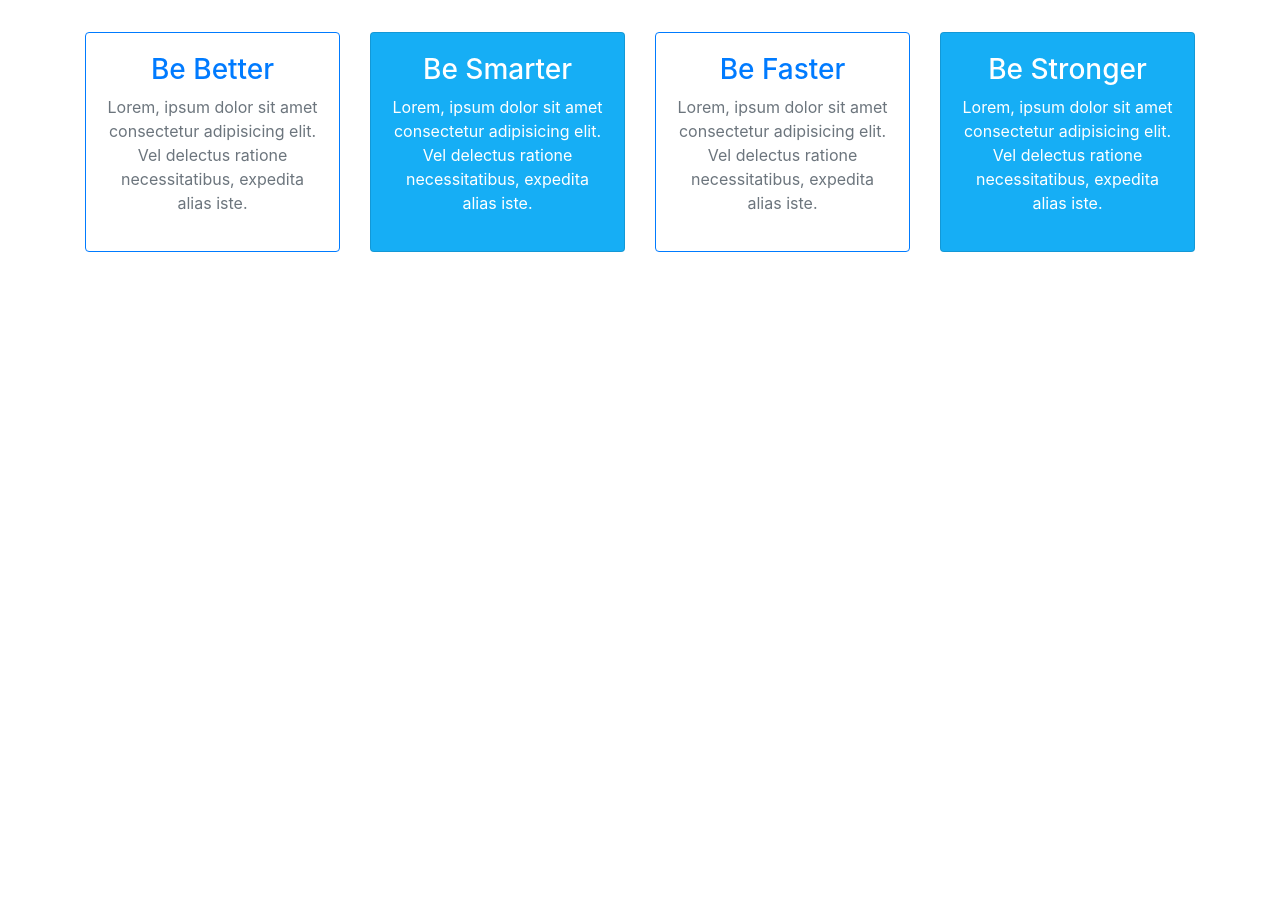
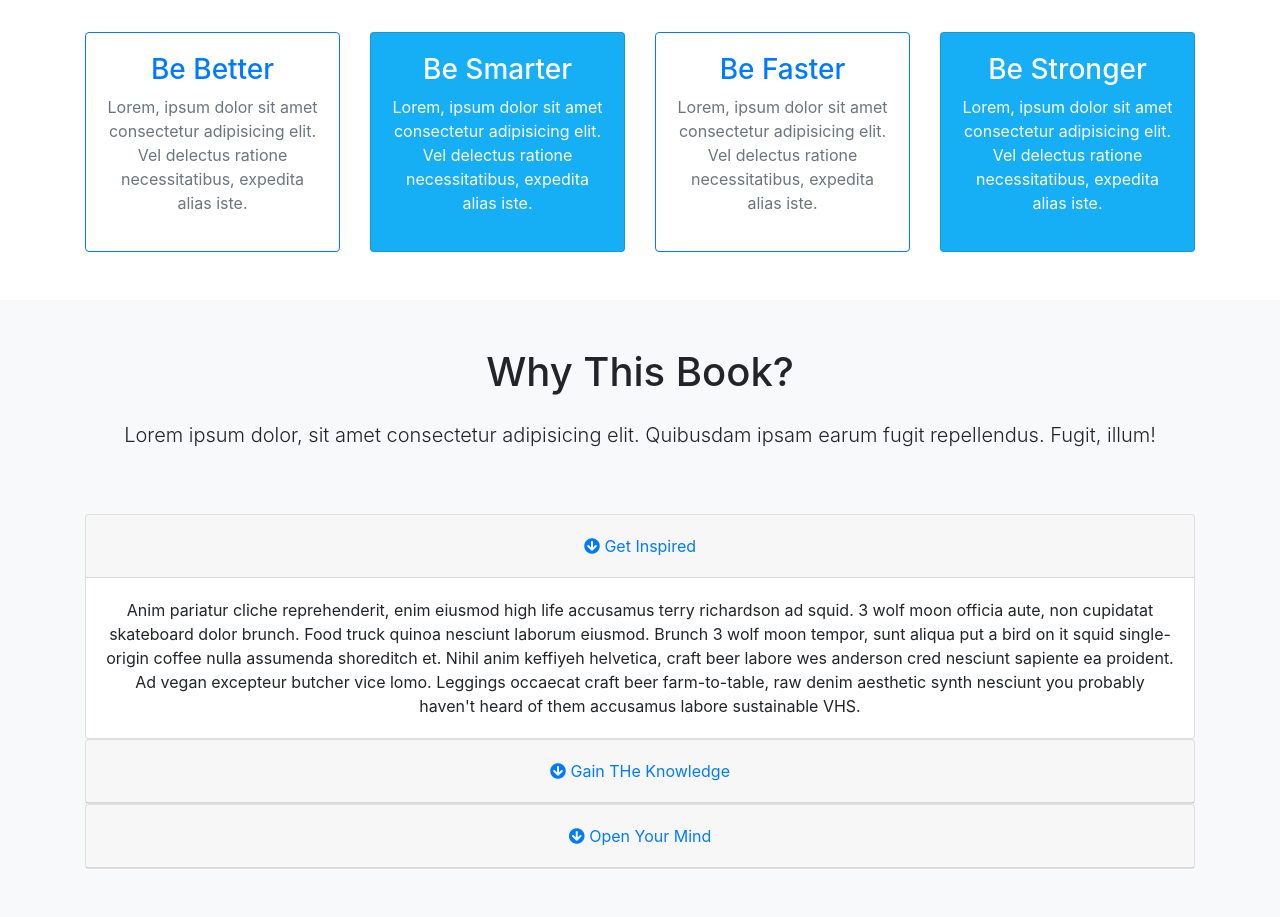
Before and after one commit to SohanR/book-website, a website built with webpack: page index.html in a window 1280 px wide. Shown: the part 865-1782 px from the top of the page. Before the commit the page ends 1165 px from the top, so only its background shows below. Built offline with nearby package versions, Linux system fonts and the light colour scheme; files whose address does not match are found by name.

Commit message:
about section

```diff
--- a/index.html
+++ b/index.html
@@ -178,6 +178,139 @@
       </div>
     </section>
 
+    <!---About-->
+
+    <section id="about" class="py-5 text-center bg-light">
+      <div class="container">
+        <div class="row">
+          <div class="col">
+            <div class="info-header mb-5">
+              <h1 class="pb-3">
+                Why This Book?
+              </h1>
+              <p class="lead pb-3">
+                Lorem ipsum dolor, sit amet consectetur adipisicing elit.
+                Quibusdam ipsam earum fugit repellendus. Fugit, illum!
+              </p>
+            </div>
+
+            <!---Accordion--->
+            <div id="accordion">
+              <div class="card">
+                <div class="card-header" id="headingOne">
+                  <h5 class="mb-0">
+                    <button
+                      class="btn btn-link"
+                      data-toggle="collapse"
+                      data-target="#collapseOne"
+                      aria-expanded="true"
+                      aria-controls="collapseOne"
+                    >
+                      <i class="fa fa-arrow-circle-down" aria-hidden="true"></i>
+                      Get Inspired
+                    </button>
+                  </h5>
+                </div>
+
+                <div
+                  id="collapseOne"
+                  class="collapse show"
+                  aria-labelledby="headingOne"
+                  data-parent="#accordion"
+                >
+                  <div class="card-body">
+                    Anim pariatur cliche reprehenderit, enim eiusmod high life
+                    accusamus terry richardson ad squid. 3 wolf moon officia
+                    aute, non cupidatat skateboard dolor brunch. Food truck
+                    quinoa nesciunt laborum eiusmod. Brunch 3 wolf moon tempor,
+                    sunt aliqua put a bird on it squid single-origin coffee
+                    nulla assumenda shoreditch et. Nihil anim keffiyeh
+                    helvetica, craft beer labore wes anderson cred nesciunt
+                    sapiente ea proident. Ad vegan excepteur butcher vice lomo.
+                    Leggings occaecat craft beer farm-to-table, raw denim
+                    aesthetic synth nesciunt you probably haven't heard of them
+                    accusamus labore sustainable VHS.
+                  </div>
+                </div>
+              </div>
+              <div class="card">
+                <div class="card-header" id="headingTwo">
+                  <h5 class="mb-0">
+                    <button
+                      class="btn btn-link collapsed"
+                      data-toggle="collapse"
+                      data-target="#collapseTwo"
+                      aria-expanded="false"
+                      aria-controls="collapseTwo"
+                    >
+                      <i class="fa fa-arrow-circle-down" aria-hidden="true"></i>
+                      Gain THe Knowledge
+                    </button>
+                  </h5>
+                </div>
+                <div
+                  id="collapseTwo"
+                  class="collapse"
+                  aria-labelledby="headingTwo"
+                  data-parent="#accordion"
+                >
+                  <div class="card-body">
+                    Anim pariatur cliche reprehenderit, enim eiusmod high life
+                    accusamus terry richardson ad squid. 3 wolf moon officia
+                    aute, non cupidatat skateboard dolor brunch. Food truck
+                    quinoa nesciunt laborum eiusmod. Brunch 3 wolf moon tempor,
+                    sunt aliqua put a bird on it squid single-origin coffee
+                    nulla assumenda shoreditch et. Nihil anim keffiyeh
+                    helvetica, craft beer labore wes anderson cred nesciunt
+                    sapiente ea proident. Ad vegan excepteur butcher vice lomo.
+                    Leggings occaecat craft beer farm-to-table, raw denim
+                    aesthetic synth nesciunt you probably haven't heard of them
+                    accusamus labore sustainable VHS.
+                  </div>
+                </div>
+              </div>
+              <div class="card">
+                <div class="card-header" id="headingThree">
+                  <h5 class="mb-0">
+                    <button
+                      class="btn btn-link collapsed"
+                      data-toggle="collapse"
+                      data-target="#collapseThree"
+                      aria-expanded="false"
+                      aria-controls="collapseThree"
+                    >
+                      <i class="fa fa-arrow-circle-down" aria-hidden="true"></i>
+                      Open Your Mind
+                    </button>
+                  </h5>
+                </div>
+                <div
+                  id="collapseThree"
+                  class="collapse"
+                  aria-labelledby="headingThree"
+                  data-parent="#accordion"
+                >
+                  <div class="card-body">
+                    Anim pariatur cliche reprehenderit, enim eiusmod high life
+                    accusamus terry richardson ad squid. 3 wolf moon officia
+                    aute, non cupidatat skateboard dolor brunch. Food truck
+                    quinoa nesciunt laborum eiusmod. Brunch 3 wolf moon tempor,
+                    sunt aliqua put a bird on it squid single-origin coffee
+                    nulla assumenda shoreditch et. Nihil anim keffiyeh
+                    helvetica, craft beer labore wes anderson cred nesciunt
+                    sapiente ea proident. Ad vegan excepteur butcher vice lomo.
+                    Leggings occaecat craft beer farm-to-table, raw denim
+                    aesthetic synth nesciunt you probably haven't heard of them
+                    accusamus labore sustainable VHS.
+                  </div>
+                </div>
+              </div>
+            </div>
+          </div>
+        </div>
+      </div>
+    </section>
+
     <!-- Optional JavaScript -->
     <!-- jQuery first, then Popper.js, then Bootstrap JS -->
     <script
```
